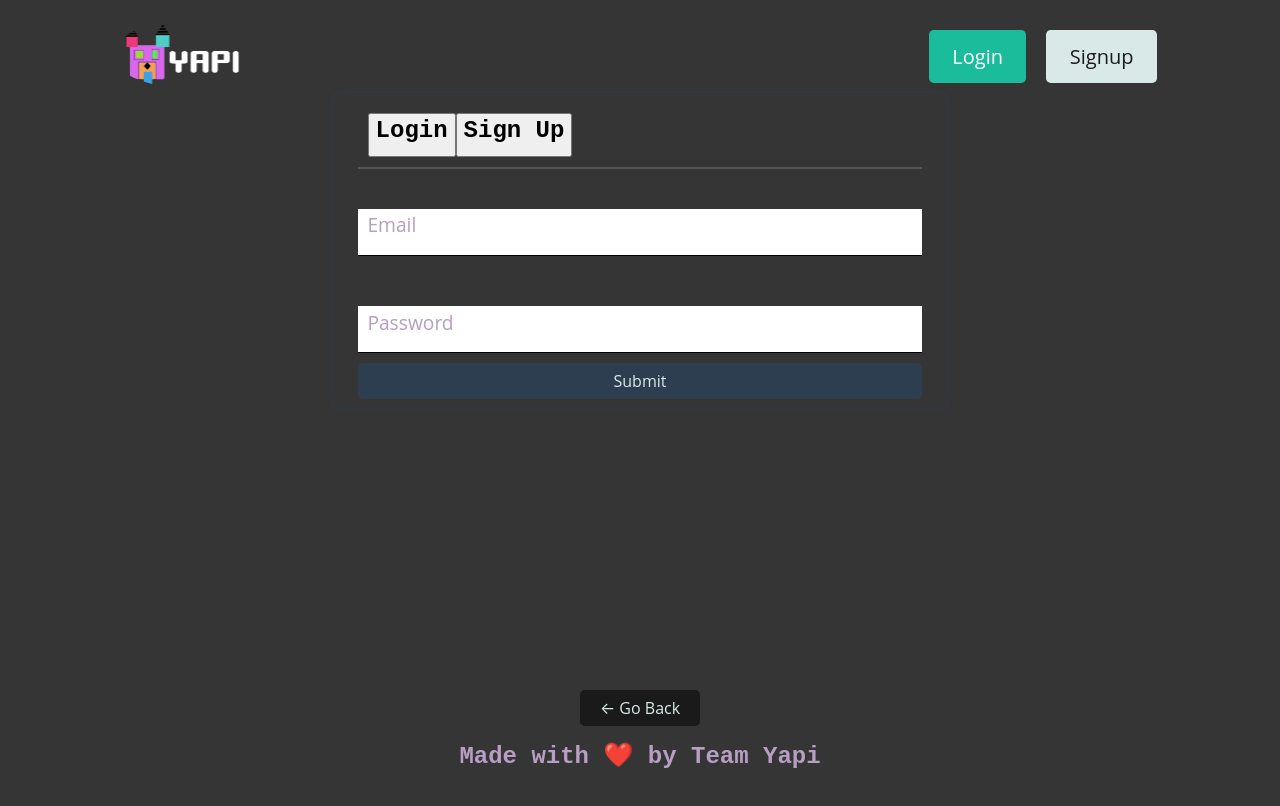
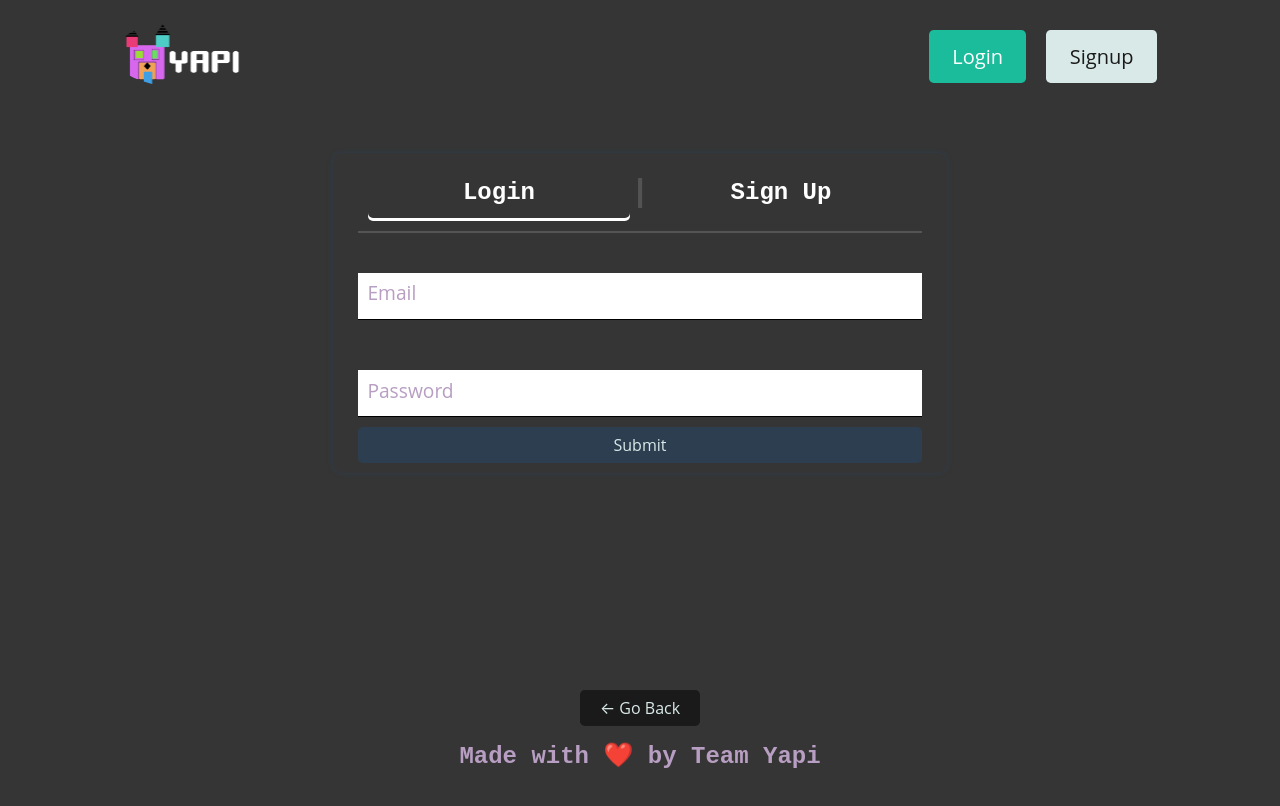
Before and after one commit to m-car/YAPI, a React (Create React App) app in the folder client/: page /login in a window 1280 px wide. Shown: the top 806 px of the page. Built offline with nearby package versions, Linux system fonts and the light colour scheme.

Commit message:
added some style to choice between login and signup button, and started forming logic. ALso added to list css

```diff
--- a/client/src/pages/Login.js
+++ b/client/src/pages/Login.js
@@ -52,15 +52,27 @@ const Login = (props) => {
     });
   };
 
+  const handleInputClick = () => {
+    // set inactive to signup and display login
+  };
+
+  const handleSignUpClick = () => {
+    // set inactive to login and display sign up
+  };
+
   return (
     <main className="flex-row justify-center mb-4">
       <div className="col-12 col-md-10 col-lg-7 customContainer">
         <div className="formContainer">
           <div className="card-header p-2 head">
-            <button>
+            <button onClick={handleInputClick()} className="headButton">
               <h4>Login</h4>
             </button>
-            <button>
+            <h2 className="divider">|</h2>
+            <button
+              onClick={handleSignUpClick()}
+              className="headButton inactiveSection"
+            >
               <h4>Sign Up</h4>
             </button>
           </div>
--- a/client/src/pages/list.css
+++ b/client/src/pages/list.css
@@ -16,6 +16,11 @@
   background-size: cover;
   flex: 0 0 100px;
   border-radius: 0px 5px 5px 0px;
+  transition: all 0.2s cubic-bezier(0.075, 0.82, 0.165, 1);
+}
+
+.searchResult:hover .categoryPhoto {
+  flex: 1 0 110px;
 }
 
 @media screen and (min-width: 768px) {
--- a/client/src/pages/login.css
+++ b/client/src/pages/login.css
@@ -1,6 +1,7 @@
 .customContainer {
   border-radius: 10px;
   box-shadow: 0px 0px 5px #2d3e50;
+  margin-top: 60px;
 }
 
 .formContainer {
@@ -12,6 +13,27 @@
 .head {
   border-bottom: 2px solid rgba(128, 128, 128, 0.404);
   margin-bottom: 30px;
+  display: flex;
+  justify-content: space-around;
+}
+
+.headButton {
+  flex: 1 0 100px;
+  color: white;
+  background-color: #353535;
+  border: none;
+  border-radius: 5px;
+  box-shadow: 0px 0px 10px white;
+  box-shadow: inset 0px -3px 0px white;
+}
+
+.inactiveSection {
+  cursor: pointer;
+  box-shadow: none;
+}
+
+.divider {
+  color: rgba(128, 128, 128, 0.404);
 }
 
 .userInput {
@@ -22,7 +44,7 @@
   width: 100%;
   padding: 0.75rem;
   margin: 0.625rem 0;
-  transition: all 0.3s ease-in-out;
+  transition: all 0.3s cubic-bezier(0.075, 0.82, 0.165, 1);
 }
 
 .userEmail {
@@ -32,9 +54,9 @@
 .emailLabel {
   padding-top: 10px;
   left: 30px;
-  top: 100px;
+  top: 108px;
   position: absolute;
-  transition: all 0.3s ease-in-out;
+  transition: all 0.3s cubic-bezier(0.075, 0.82, 0.165, 1);
 }
 
 .userEmail:focus {
@@ -51,9 +73,9 @@
 .passwordLabel {
   padding-top: 10px;
   left: 30px;
-  top: 198px;
+  top: 206px;
   position: absolute;
-  transition: all 0.3s ease-in-out;
+  transition: all 0.3s cubic-bezier(0.075, 0.82, 0.165, 1);
 }
 
 .userPassword:focus {
```
Also changed, not shown: 1 other file (tests, documents, lock files or other folders).
